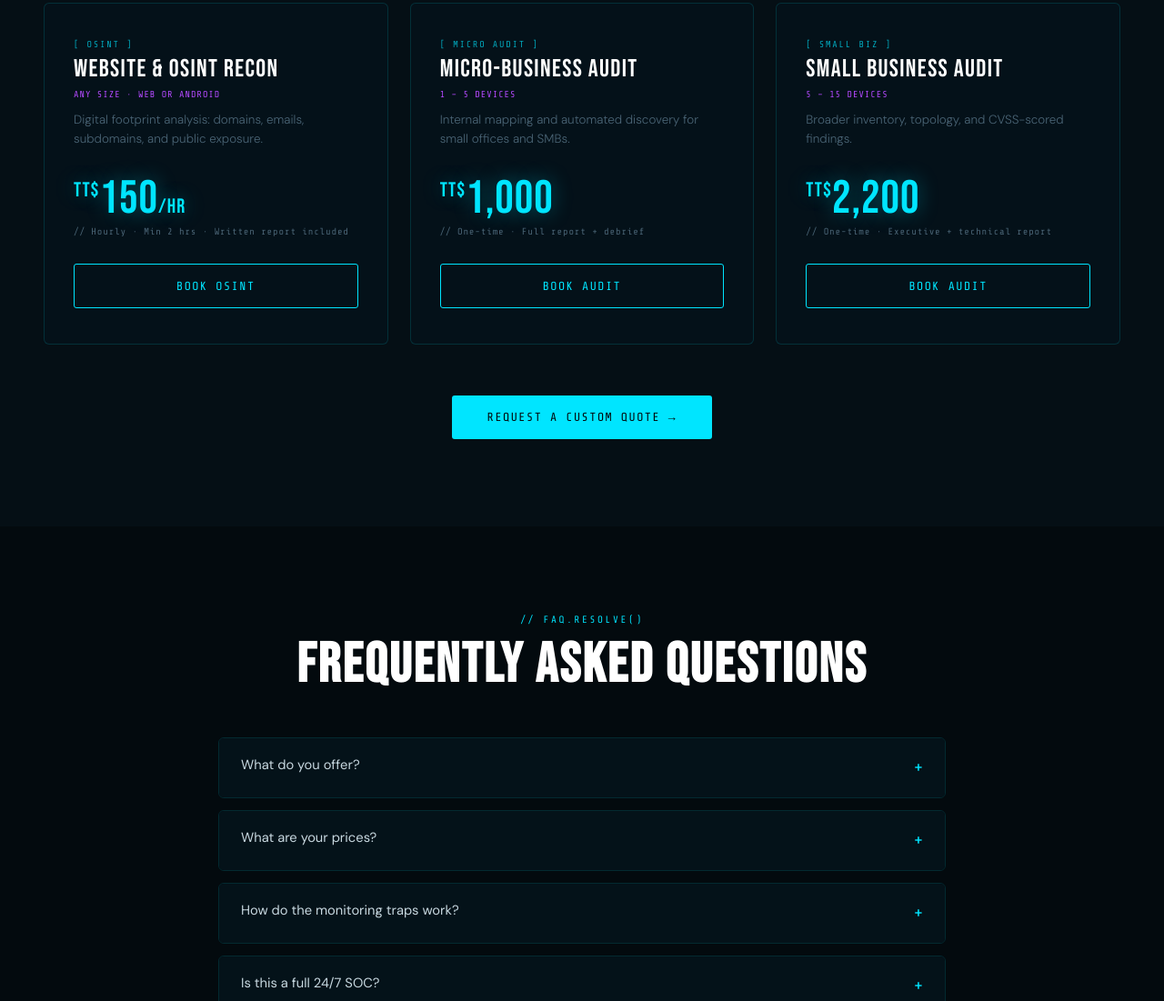
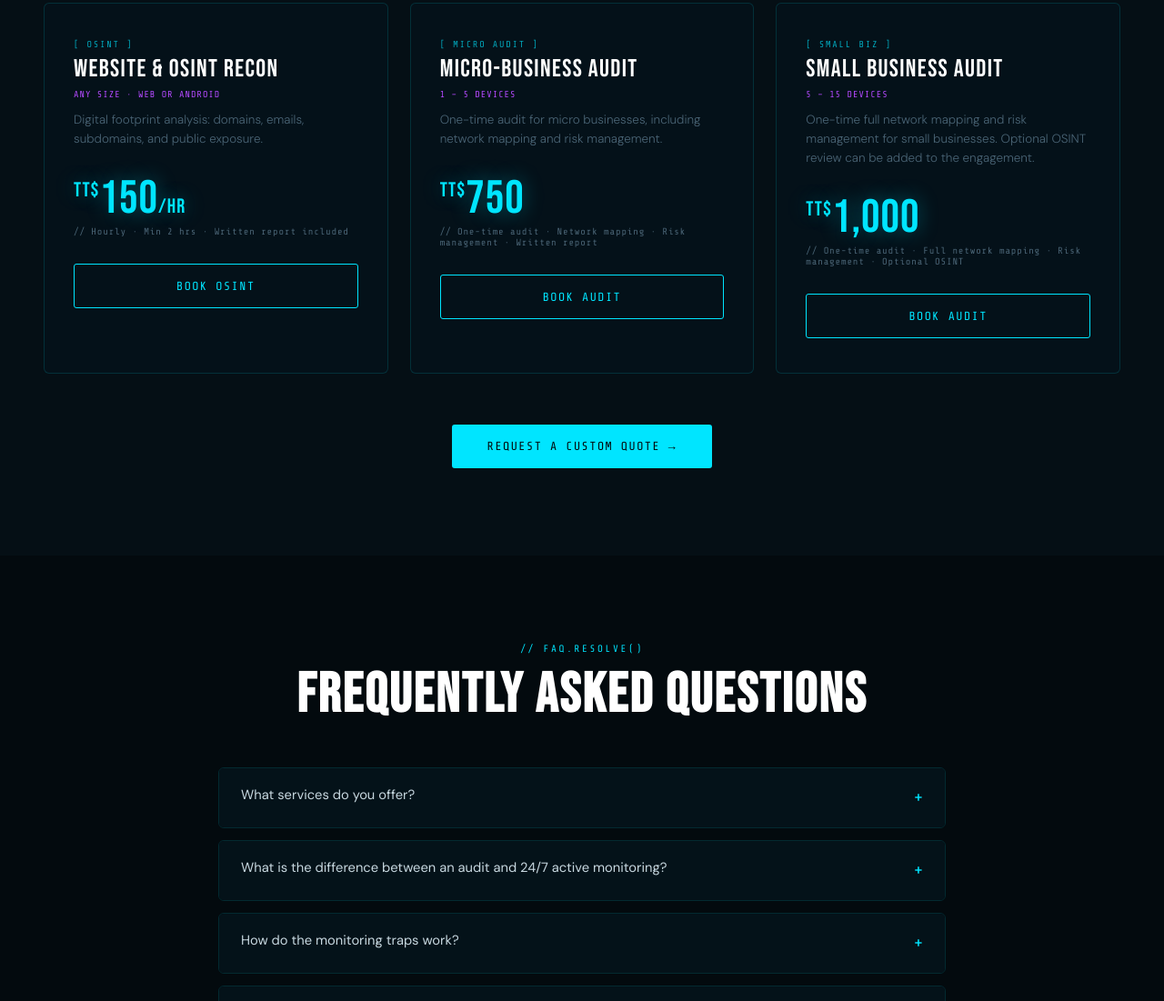
Before and after one commit to trintechdigitaldefense/trintechdigitaldefense.github.io, a plain HTML site: page index.html in a window 1280 px wide. Shown: the part 4916-6017 px from the top of the page at 91% size. Drawn offline with nearby package versions, Linux system fonts and the light colour scheme.

Commit message:
Update monitoring and audit pricing labels

```diff
--- a/index.html
+++ b/index.html
@@ -185,7 +185,7 @@ a:focus-visible,button:focus-visible{outline:2px solid var(--cyan);outline-offse
       <div class="pkg-badge">Core</div>
       <div class="pkg-tier">[ PACKAGE 1 ]</div>
       <div class="pkg-name">MIRAGE + SENTINEL + FORTIFYONE</div>
-      <div class="pkg-scope">24/7 monitoring · Active deception · Reporting</div>
+      <div class="pkg-scope">24/7 ACTIVE MONITORING · Active deception · Reporting</div>
       <div class="pkg-desc">Mirage deception, Sentinel host defense, and FortifyOne audit capability in one monthly package. Continuous visibility and reporting without claiming a full SOC.</div>
       <div class="pkg-price"><sup>TT$</sup>1,350<span>/mo</span></div>
       <div class="pkg-note">// Managed monthly · 24/7 monitoring<br>// +TT$200 one-time if monitoring device required</div>
@@ -202,7 +202,7 @@ a:focus-visible,button:focus-visible{outline:2px solid var(--cyan);outline-offse
     <div class="pkg">
       <div class="pkg-tier">[ PACKAGE 2 ]</div>
       <div class="pkg-name">FULL STACK + CYBERAUDIT + CYBERGUARDIAN</div>
-      <div class="pkg-scope">Everything in Package 1 · Plus coordination layer</div>
+      <div class="pkg-scope">24/7 ACTIVE MONITORING · Everything in Package 1 · Plus coordination layer</div>
       <div class="pkg-desc">All of Package 1, plus CyberAudit Dashboard and CyberGuardian for detection coordination with human-approved response actions. Still not a full enterprise SOC.</div>
       <div class="pkg-price"><sup>TT$</sup>2,350<span>/mo</span></div>
       <div class="pkg-note">// Managed monthly · 24/7 monitoring<br>// +TT$200 one-time if monitoring device required</div>
@@ -236,18 +236,18 @@ a:focus-visible,button:focus-visible{outline:2px solid var(--cyan);outline-offse
       <div class="pkg-tier">[ MICRO AUDIT ]</div>
       <div class="pkg-name">MICRO-BUSINESS AUDIT</div>
       <div class="pkg-scope">1 – 5 devices</div>
-      <div class="pkg-desc">Internal mapping and automated discovery for small offices and SMBs.</div>
-      <div class="pkg-price"><sup>TT$</sup>1,000</div>
-      <div class="pkg-note">// One-time · Full report + debrief</div>
+      <div class="pkg-desc">One-time audit for micro businesses, including network mapping and risk management.</div>
+      <div class="pkg-price"><sup>TT$</sup>750</div>
+      <div class="pkg-note">// One-time audit · Network mapping · Risk management · Written report</div>
       <a href="#contact" class="btn-outline" style="width:100%;text-align:center;display:block;margin-top:1.5rem;">Book Audit</a>
     </div>
     <div class="pkg">
       <div class="pkg-tier">[ SMALL BIZ ]</div>
       <div class="pkg-name">SMALL BUSINESS AUDIT</div>
       <div class="pkg-scope">5 – 15 devices</div>
-      <div class="pkg-desc">Broader inventory, topology, and CVSS-scored findings.</div>
-      <div class="pkg-price"><sup>TT$</sup>2,200</div>
-      <div class="pkg-note">// One-time · Executive + technical report</div>
+      <div class="pkg-desc">One-time full network mapping and risk management for small businesses. Optional OSINT review can be added to the engagement.</div>
+      <div class="pkg-price"><sup>TT$</sup>1,000</div>
+      <div class="pkg-note">// One-time audit · Full network mapping · Risk management · Optional OSINT</div>
       <a href="#contact" class="btn-outline" style="width:100%;text-align:center;display:block;margin-top:1.5rem;">Book Audit</a>
     </div>
   </div>
@@ -257,8 +257,8 @@ a:focus-visible,button:focus-visible{outline:2px solid var(--cyan);outline-offse
   <p class="s-tag" style="text-align:center">// faq.resolve()</p>
   <h2 class="s-title" style="text-align:center">FREQUENTLY ASKED QUESTIONS</h2>
   <div class="faq-grid">
-    <div class="faq-item"><button type="button" class="faq-question" aria-expanded="false">What do you offer?<span class="faq-icon">+</span></button><div class="faq-answer"><p>A Business Cyber Health Check for firms without a security team. One-time work: website and OSINT recon, a Micro-Business Audit (1–5 devices), a Small Business Audit (5–15 devices), and authorised web or Android assessments. Monthly monitoring uses Mirage for deception, Sentinel for host monitoring, and FortifyOne for audit support. Package 2 adds the CyberAudit Dashboard and CyberGuardian. We do not sell a full SOC, a compliance certificate, a forensics retainer, or phishing simulations.</p></div></div>
-    <div class="faq-item"><button type="button" class="faq-question" aria-expanded="false">What are your prices?<span class="faq-icon">+</span></button><div class="faq-answer"><p>All prices are in Trinidad and Tobago dollars (TT$). OSINT is TT$150 per hour, minimum two hours. The Micro-Business Audit is TT$1,000. The Small Business Audit is TT$2,200. Package 1 is TT$1,350 per month. Package 2 is TT$2,350 per month. The 15-minute Health Check call is free. The Health Check itself is quoted after we know the scope. It is not a free audit.</p></div></div>
+    <div class="faq-item"><button type="button" class="faq-question" aria-expanded="false">What services do you offer?<span class="faq-icon">+</span></button><div class="faq-answer"><p>We provide one-time security audits, network mapping, risk management, optional OSINT, authorised web and Android assessments, and 24/7 active monitoring. Micro-Business Audits cover smaller networks with network mapping and risk management. Small Business Audits include full network mapping and risk management, with OSINT available as an optional addition. Managed monitoring packages use Mirage, Sentinel and FortifyOne; Package 2 also adds the CyberAudit Dashboard and CyberGuardian.</p></div></div>
+    <div class="faq-item"><button type="button" class="faq-question" aria-expanded="false">What is the difference between an audit and 24/7 active monitoring?<span class="faq-icon">+</span></button><div class="faq-answer"><p>A one-time audit is a scoped review of your business network. It maps devices and network structure, identifies security risks, and provides practical risk-management recommendations in a written report. 24/7 active monitoring is an ongoing monthly service that watches supported systems, uses active deception to surface suspicious activity, and provides alerts and reporting. Monitoring requires a dedicated device on your network and written authorisation.</p></div></div>
     <div class="faq-item"><button type="button" class="faq-question" aria-expanded="false">How do the monitoring traps work?<span class="faq-icon">+</span></button><div class="faq-answer"><p>Mirage places decoys on the network: fake services, honey tokens, and canary files. Sentinel watches the host for file changes, reverse shells, and persistence. If someone opens a decoy, uses a fake credential, or probes a fake service, that raises an alert. Alerts can go to WhatsApp or Telegram, with a written report. Isolate, kill, or block runs through CyberGuardian only after a person approves it. Monitoring needs a signed NDA, written permission, and a device on your network.</p></div></div>
     <div class="faq-item"><button type="button" class="faq-question" aria-expanded="false">Is this a full 24/7 SOC?<span class="faq-icon">+</span></button><div class="faq-answer"><p>No. Packages include 24/7 monitoring, active deception, and reporting. Response actions, especially isolate, kill, or block, are scoped and human-approved. We do not claim a full enterprise SOC.</p></div></div>
     <div class="faq-item"><button type="button" class="faq-question" aria-expanded="false">What do I receive when the work is done?<span class="faq-icon">+</span></button><div class="faq-answer"><p>A written report: what was in scope, what is weak, why it matters, and what to do next. A Health Check also includes a plain risk rating, three priorities, a 30/60/90-day plan, and a short briefing in ordinary language. Audits include a debrief when that is in the written scope.</p></div></div>
```
